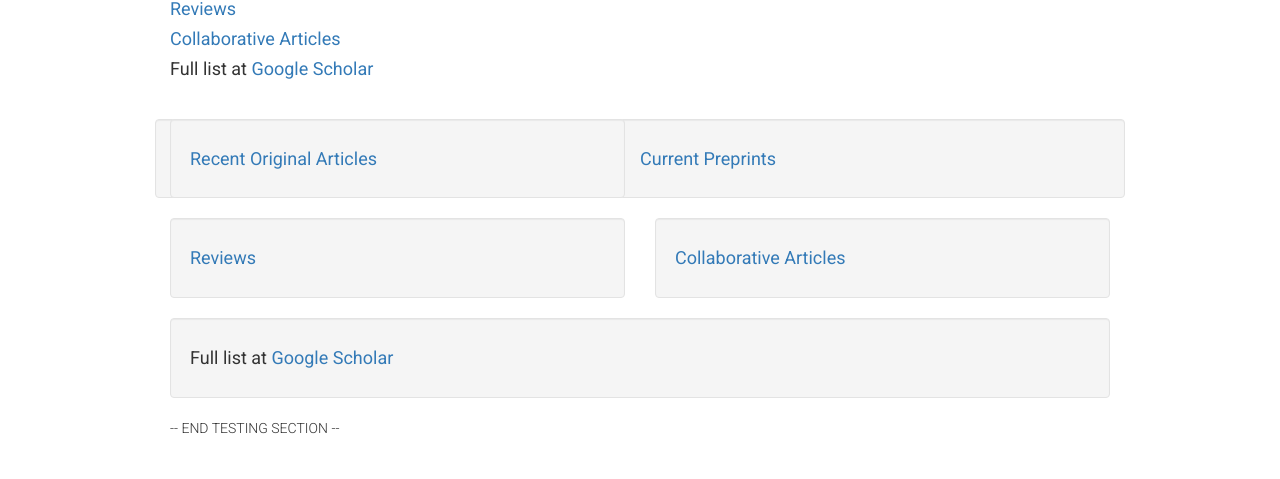
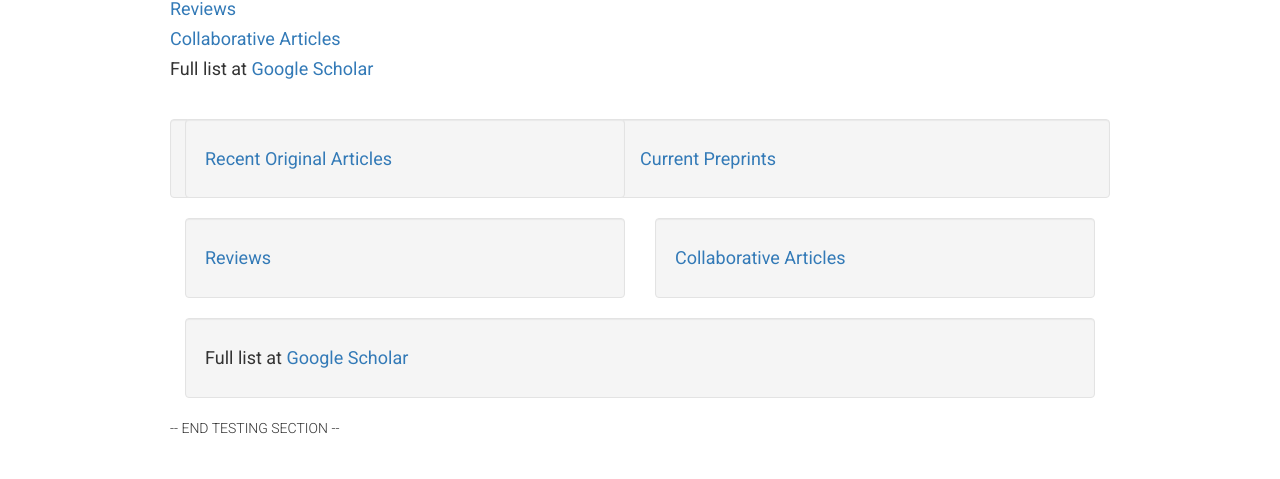
Before and after one commit to flintott/NilssonLab, a Jekyll site: the page publications/index.html, which Jekyll copies as it is, in a window 1280 px wide and 900 px high, scrolled down 345 px. Shown: the part 141-620 px from the top of the window. Built offline with Jekyll 4.4.1, drawn with Linux system fonts in a browser that asks for light colours; comment, search, counter and statistics services are not loaded.

Commit message:
Update index.html

```diff
--- a/publications/index.html
+++ b/publications/index.html
@@ -46,11 +46,7 @@
 	<h4>Full list at <a href="https://scholar.google.com/citations?hl=en&user=M6g0gRsAAAAJ&view_op=list_works&sortby=pubdate">Google Scholar</a></h4>
         <p>&nbsp;</p>
 
-<!-- TESTING SECTION --
 
-	    <section class="container">
-		    -->
-    <div class="row">
 
       <figure class="col-sm-6">
         <div class ="well">
@@ -82,8 +78,8 @@
         </div>
       </figure>
 
-  </div>
-<!-- </section>   -->
+
+
 
 -- END TESTING SECTION --
 
```
